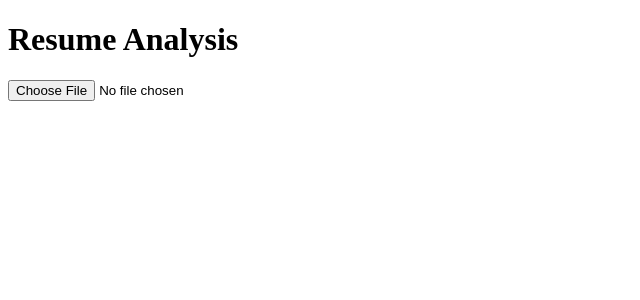
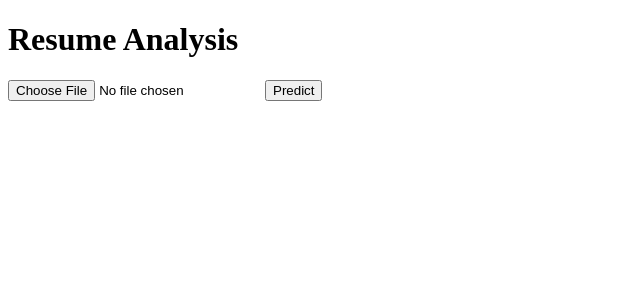
Before and after one commit to rajeevramesh21/Resume-Shortlister, a Flask app: page / in a window 1280 px wide. Shown: the top 300 px of the page, without its empty margins (0-640 px from the left). Run offline with Flask 2, Linux system fonts and the light colour scheme; parts of the project's set-up code (start-up, migrations or seed data) failed here and were passed over.

Commit message:
Add files via upload

```diff
--- a/templates/index.html
+++ b/templates/index.html
@@ -18,6 +18,8 @@
         <!-- Main Input For Receiving Query to our ML -->
         <form action="{{ url_for('predict')}}" method="post">
             <input type="file" name="file" placeholder="Resume" required="required" />
+
+            <button type="submit" class="btn btn-primary btn-block btn-large">Predict</button>
         </form>
 
     </div>
```
